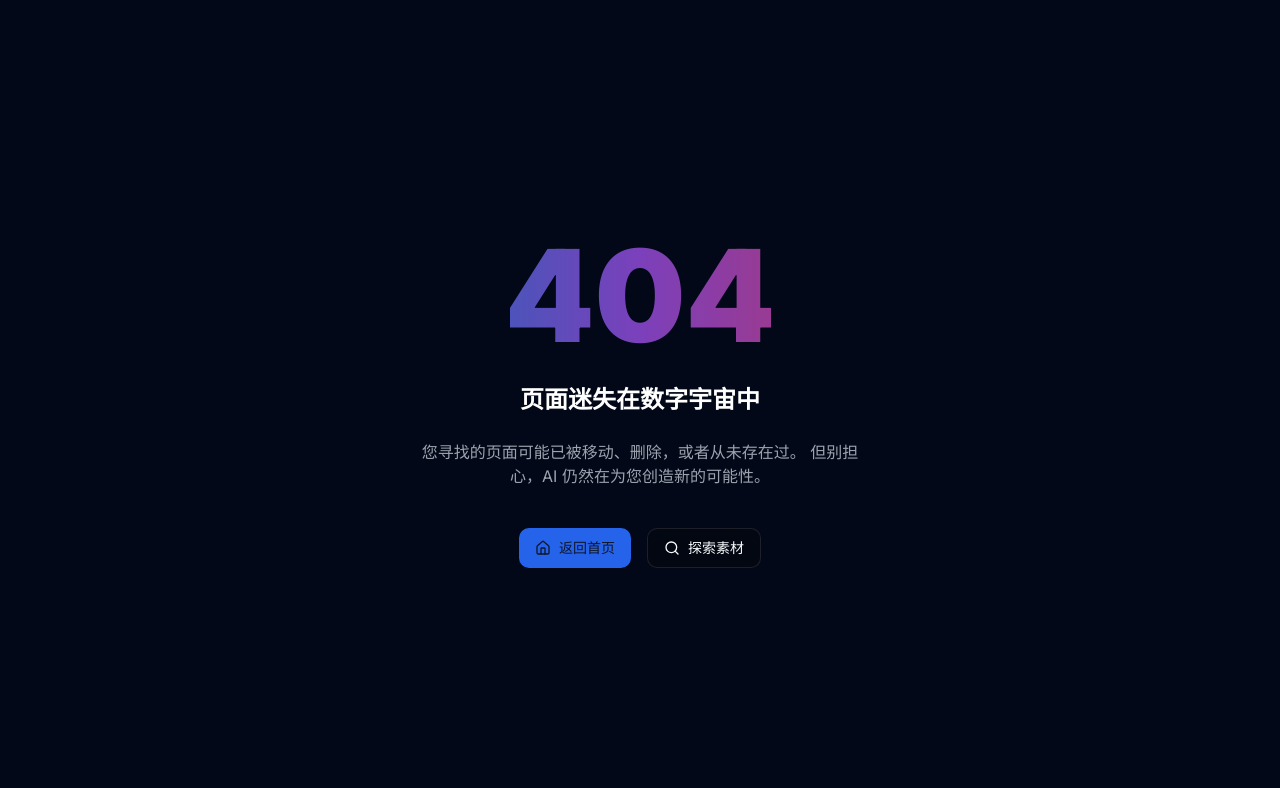
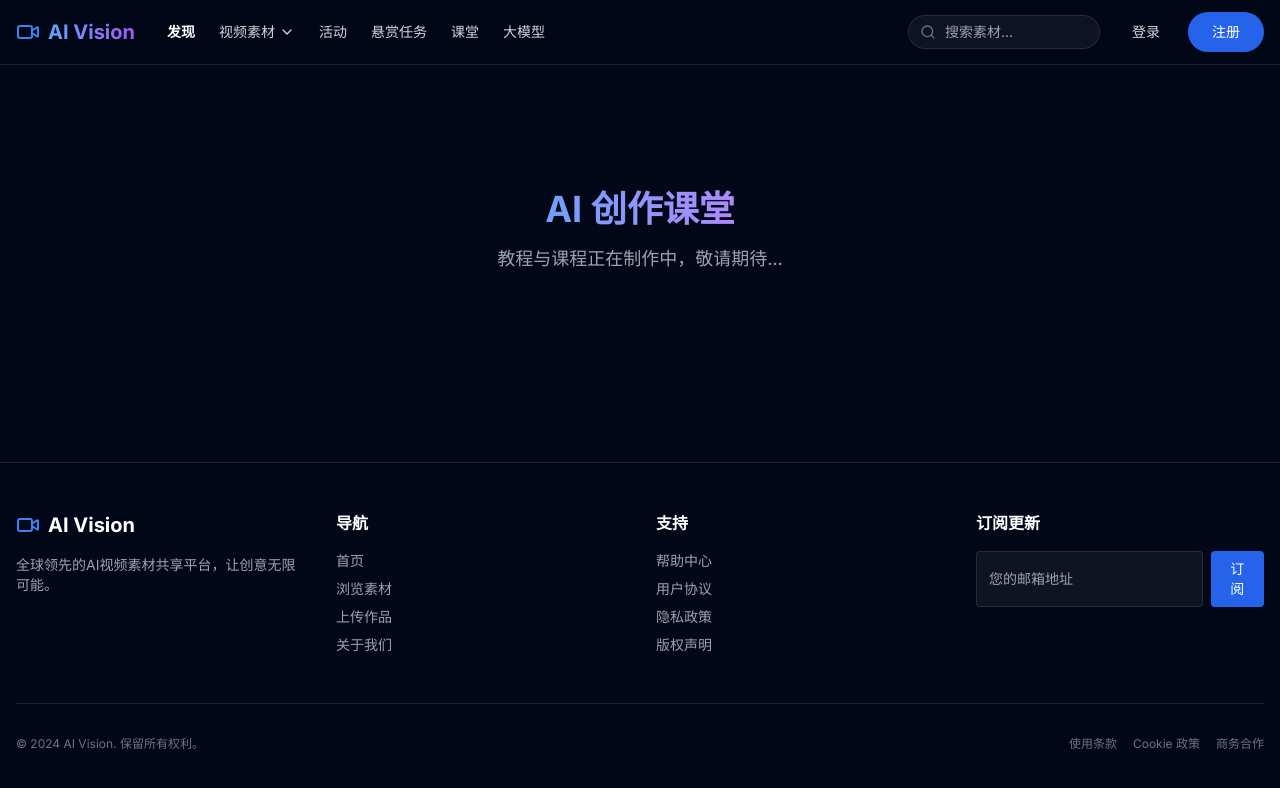
Before and after one commit to qq1304662219-hub/my-awesome-site, a Next.js app: page /classroom in a window 1280 px wide. Before the commit this address had no page. Shown: the top 788 px of the page. Built offline with nearby package versions, Linux system fonts and the light colour scheme.

Commit message:
chore: ensure all links connected, add placeholder pages, verify full functionality

```diff
--- /dev/null
+++ b/src/app/classroom/page.tsx
@@ -0,0 +1,21 @@
+import { Navbar } from "@/components/landing/Navbar";
+import { Footer } from "@/components/landing/Footer";
+
+export default function ClassroomPage() {
+  return (
+    <div className="min-h-screen bg-[#020817] text-white flex flex-col">
+      <Navbar />
+      <div className="flex-1 container mx-auto px-4 py-24 flex items-center justify-center">
+        <div className="text-center">
+            <h1 className="text-4xl font-bold mb-4 bg-gradient-to-r from-blue-400 to-purple-400 bg-clip-text text-transparent">
+                AI 创作课堂
+            </h1>
+            <p className="text-gray-400 text-lg">
+                教程与课程正在制作中，敬请期待...
+            </p>
+        </div>
+      </div>
+      <Footer />
+    </div>
+  );
+}
--- /dev/null
+++ b/src/app/events/page.tsx
@@ -0,0 +1,21 @@
+import { Navbar } from "@/components/landing/Navbar";
+import { Footer } from "@/components/landing/Footer";
+
+export default function EventsPage() {
+  return (
+    <div className="min-h-screen bg-[#020817] text-white flex flex-col">
+      <Navbar />
+      <div className="flex-1 container mx-auto px-4 py-24 flex items-center justify-center">
+        <div className="text-center">
+            <h1 className="text-4xl font-bold mb-4 bg-gradient-to-r from-blue-400 to-purple-400 bg-clip-text text-transparent">
+                精彩活动
+            </h1>
+            <p className="text-gray-400 text-lg">
+                更多精彩活动即将上线，敬请期待...
+            </p>
+        </div>
+      </div>
+      <Footer />
+    </div>
+  );
+}
--- /dev/null
+++ b/src/app/models/page.tsx
@@ -0,0 +1,21 @@
+import { Navbar } from "@/components/landing/Navbar";
+import { Footer } from "@/components/landing/Footer";
+
+export default function ModelsPage() {
+  return (
+    <div className="min-h-screen bg-[#020817] text-white flex flex-col">
+      <Navbar />
+      <div className="flex-1 container mx-auto px-4 py-24 flex items-center justify-center">
+        <div className="text-center">
+            <h1 className="text-4xl font-bold mb-4 bg-gradient-to-r from-blue-400 to-purple-400 bg-clip-text text-transparent">
+                大模型库
+            </h1>
+            <p className="text-gray-400 text-lg">
+                模型资源整合中，敬请期待...
+            </p>
+        </div>
+      </div>
+      <Footer />
+    </div>
+  );
+}
--- a/src/components/landing/Navbar.tsx
+++ b/src/components/landing/Navbar.tsx
@@ -197,7 +197,7 @@ export function Navbar({ simple = false }: { simple?: boolean }) {
       {isMobileMenuOpen && (
         <div className="md:hidden absolute top-16 left-0 w-full bg-[#020817] border-b border-white/10 p-4 flex flex-col gap-2 shadow-xl animate-in slide-in-from-top-5 duration-200">
             <Link href="/" onClick={closeMobileMenu} className="text-gray-300 hover:text-white py-3 px-2 border-b border-white/5 hover:bg-white/5 rounded-md transition-colors">首页</Link>
-            <Link href="/?category=All" onClick={closeMobileMenu} className="text-gray-300 hover:text-white py-3 px-2 border-b border-white/5 hover:bg-white/5 rounded-md transition-colors">视频素材</Link>
+            <Link href="/explore?category=All" onClick={closeMobileMenu} className="text-gray-300 hover:text-white py-3 px-2 border-b border-white/5 hover:bg-white/5 rounded-md transition-colors">视频素材</Link>
             <Link href="/requests" onClick={closeMobileMenu} className="text-gray-300 hover:text-white py-3 px-2 border-b border-white/5 hover:bg-white/5 rounded-md transition-colors">悬赏任务</Link>
             <Link href="/events" onClick={closeMobileMenu} className="text-gray-300 hover:text-white py-3 px-2 border-b border-white/5 hover:bg-white/5 rounded-md transition-colors">活动</Link>
             <Link href="/classroom" onClick={closeMobileMenu} className="text-gray-300 hover:text-white py-3 px-2 border-b border-white/5 hover:bg-white/5 rounded-md transition-colors">课堂</Link>
```
